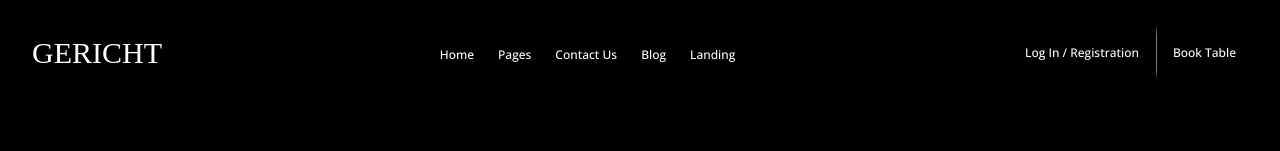
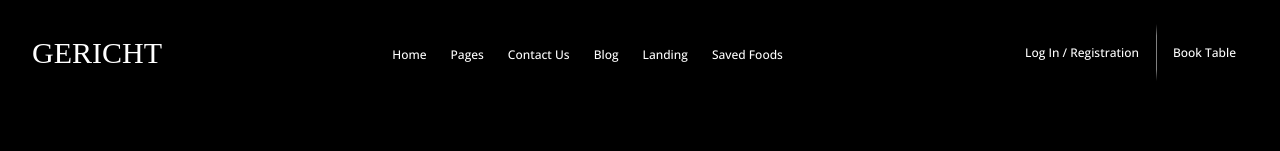
Before and after one commit to Nova-prospec/gericht-landing-page, a React (Vite) app: page / in a window 1280 px wide. Shown: the top 151 px of the page. Built offline with nearby package versions, Linux system fonts and the light colour scheme; a web font is replaced by a local one.

Commit message:
Add Link to Saved Food Section in Header

```diff
--- a/src/components/header/Header.jsx
+++ b/src/components/header/Header.jsx
@@ -32,6 +32,10 @@ const Header = () => {
             path: "/landing",
             name: "Landing"
         },
+        {
+            path: "/saved-foods",
+            name: "Saved Foods"
+        }
     ]
     const [match, setMatch] = useState(window.matchMedia("(max-width: 900px)").matches)
 
```
